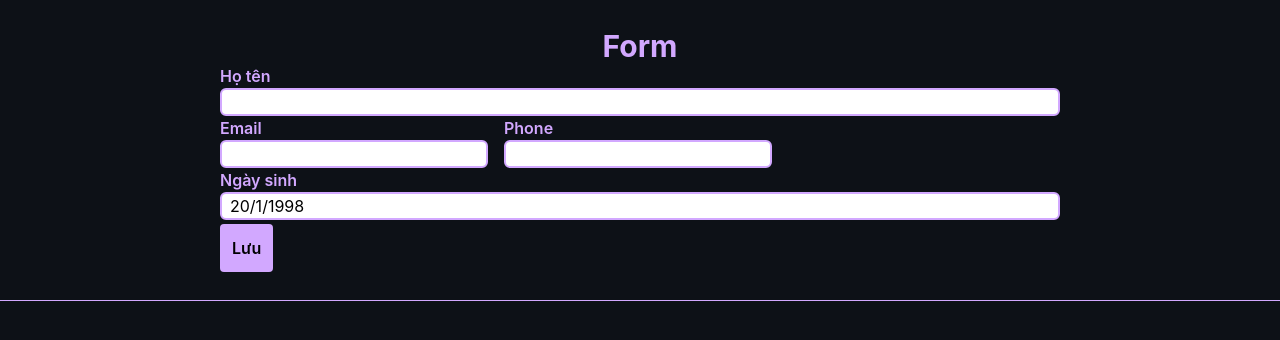
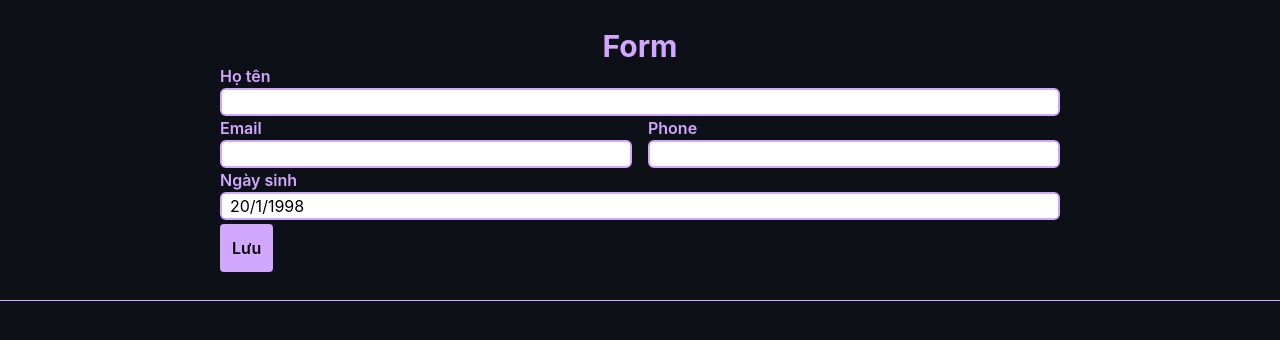
Before and after one commit to tam-minkshin/minkshin-profile, a React (Create React App) app: page /profile in a window 1280 px wide. Shown: the top 340 px of the page. Built offline with nearby package versions, Linux system fonts and the light colour scheme.

Commit message:
default props xs grid

```diff
--- a/src/Core/Grid/grid.core.tsx
+++ b/src/Core/Grid/grid.core.tsx
@@ -23,12 +23,12 @@ const Grid = (props: GridProps) => {
       <GridStyle $gap={gap} $alignItems={alignItems}>
         {Array.isArray(children) ? (
           children.map((ele, id) => (
-            <GridItem key={id} $xs={ele.props.xs} $gap={gap / children.length}>
+            <GridItem key={id} $xs={ele.props.xs ?? 6} $gap={gap / children.length}>
               {ele.props.children}
             </GridItem>
           ))
         ) : (
-          children.props.item && <GridItem $xs={children.props.xs} $gap={0}>
+          children.props.item && <GridItem $xs={children.props.xs ?? 6} $gap={0}>
             {children.props.children}
           </GridItem>
         )}
```
